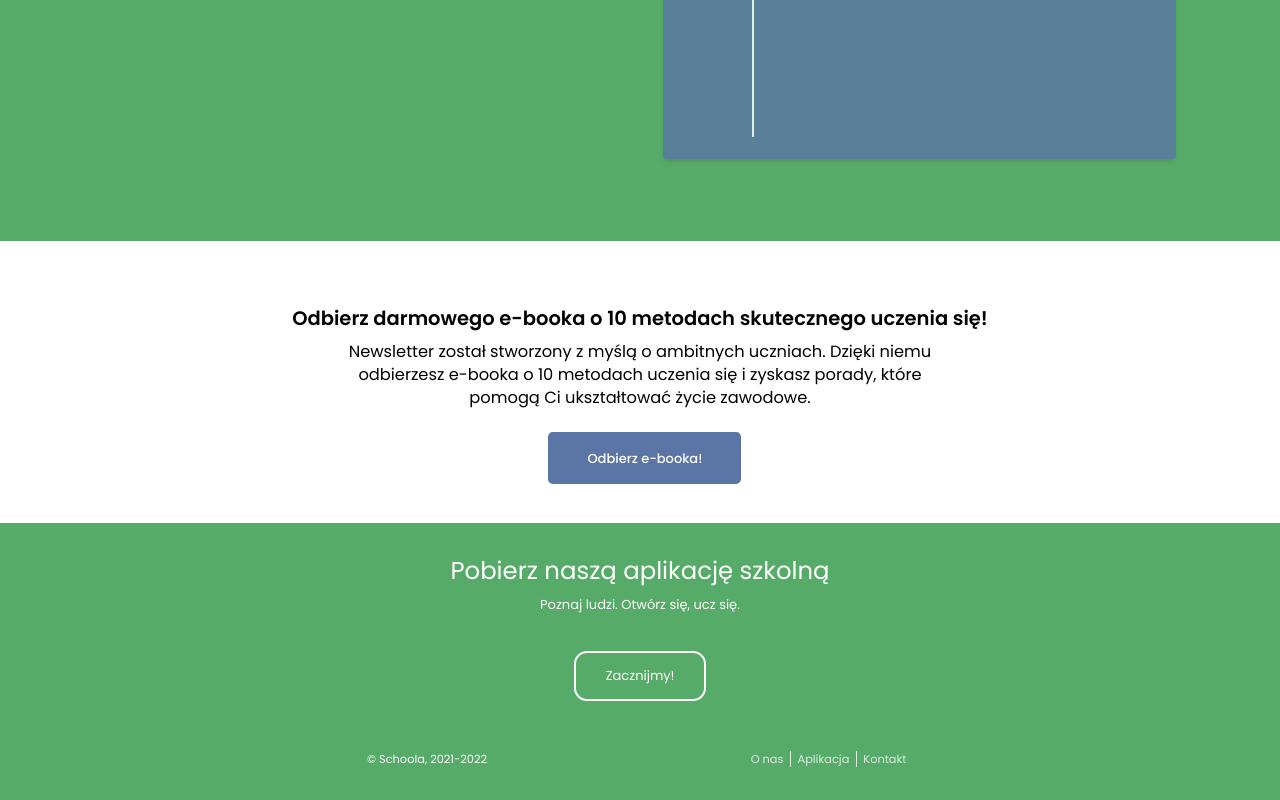
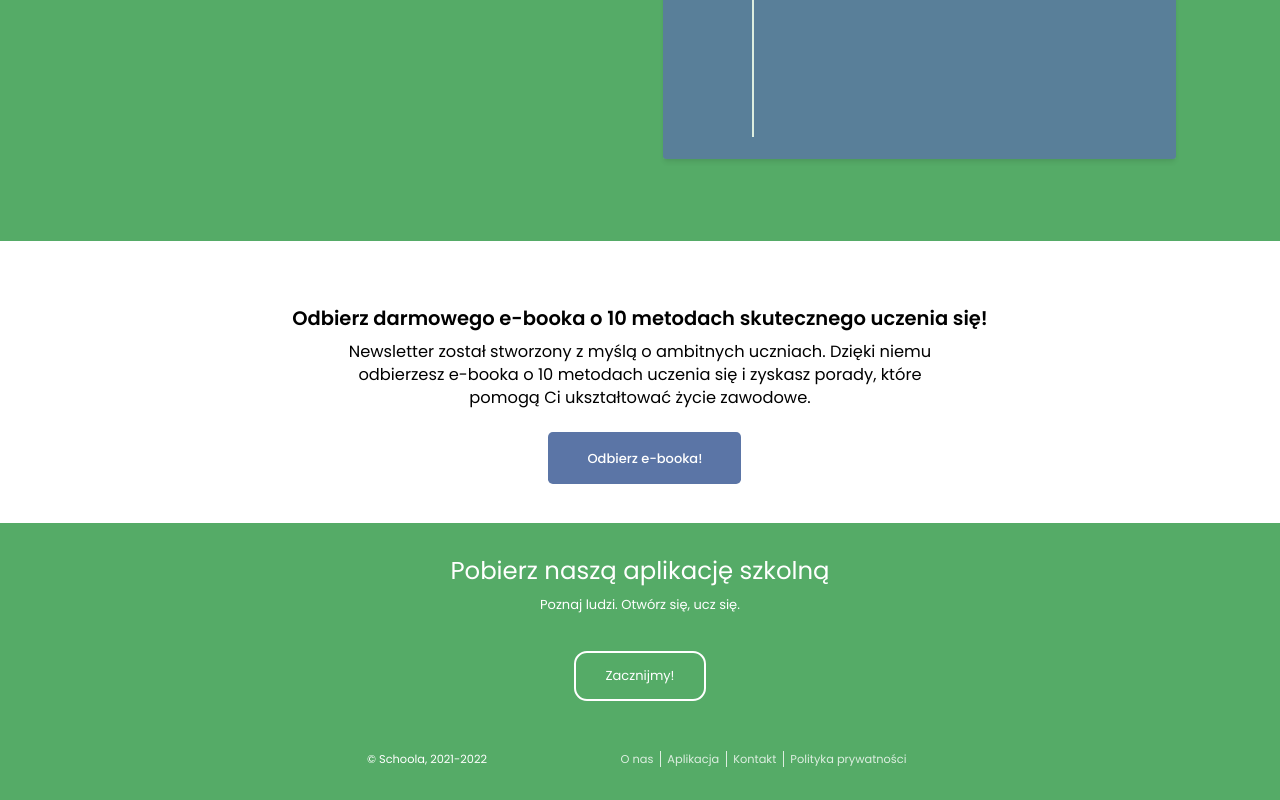
Before and after one commit to schoola-pl/schoola-landing, a Next.js app: page / in a window 1280 px wide. Shown: the part 1575-2375 px from the top of the page. Built offline with nearby package versions, Linux system fonts and the light colour scheme.

Commit message:
Adding privacy policy

```diff
--- a/components/organisms/Footer/Footer.tsx
+++ b/components/organisms/Footer/Footer.tsx
@@ -36,6 +36,9 @@ const Footer = () => {
               <Link href={'/contact'}>
                 <span className="px-2 border-l cursor-pointer transition-opacity opacity-80  hover:opacity-100">Kontakt</span>
               </Link>
+              <Link href="https://mcusercontent.com/37d42ea39057bd19a6e145ae5/files/8d8153e7-032e-2b1c-a38f-3e2550060d9f/PP.pdf">
+                <span className="px-2 border-l cursor-pointer transition-opacity opacity-80  hover:opacity-100">Polityka prywatności</span>
+              </Link>
             </nav>
           </div>
         </div>
```
